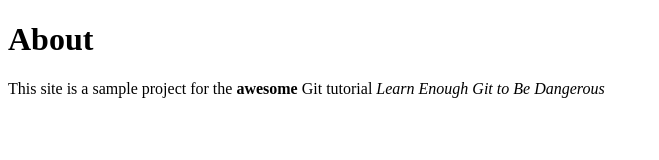
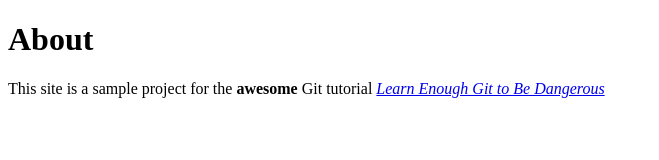
Before and after one commit to TheFull-StackWebDeveloperGuy/website, a plain HTML site: page about.html in a window 1280 px wide. Shown: the whole page, without its empty margins (0-659 px from the left). Drawn offline with Linux system fonts and the light colour scheme.

Commit message:
Add link to tutorial title

```diff
--- a/about.html
+++ b/about.html
@@ -6,7 +6,11 @@
 </head>
 	<body>
 		<h1>About</h1>
-		<p>This site is a sample project for the <strong>awesome</strong> Git tutorial <em>Learn Enough Git to Be Dangerous</em></p>
+		<p>This site is a sample project for the <strong>awesome</strong> Git
+			tutorial <a href="https://www.learnenough.com/git-tutorial"><em>Learn Enough Git to Be Dangerous</em></a>
+
+		</p>
+
 
 	</body>
 </html>
```
